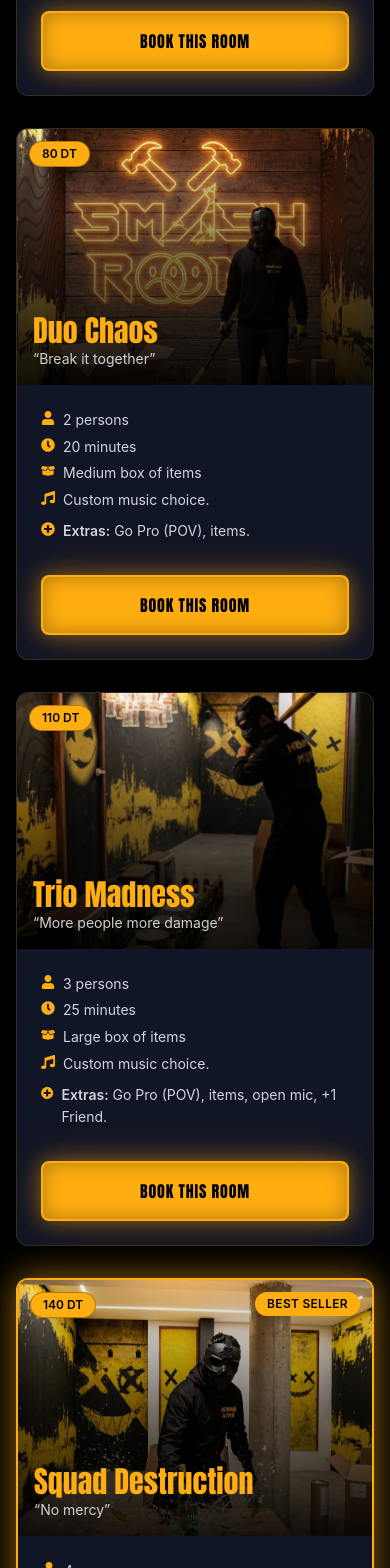
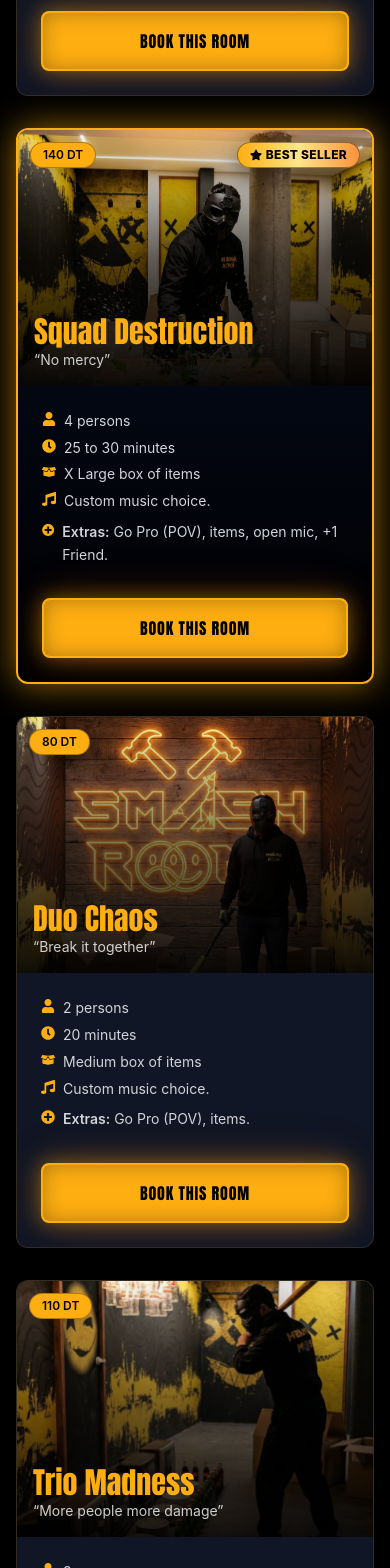
Before and after one commit to moementrabelsi/ragecage-website, a React (Vite) app: page / in a window 390 px wide. Shown: the part 3240-4808 px from the top of the page. Built offline with nearby package versions, Linux system fonts and the light colour scheme; no server answers; a web font is replaced by a local one.

Commit message:
adding back to top button & contact links &cards order

```diff
--- a/src/App.jsx
+++ b/src/App.jsx
@@ -13,6 +13,7 @@ import Booking from './pages/Booking'
 import NotFound from './pages/NotFound'
 import AnimatedBackground from './components/AnimatedBackground'
 import ScrollProgress from './components/ScrollProgress'
+import BackToTop from './components/BackToTop'
 
 function Home() {
   return (
@@ -54,6 +55,7 @@ function App() {
   return (
     <LanguageProvider>
       <ScrollToTop />
+      <BackToTop />
       <Routes>
         <Route path="/" element={<Home />} />
         <Route path="/booking" element={<Booking />} />
--- /dev/null
+++ b/src/components/BackToTop.jsx
@@ -0,0 +1,42 @@
+import { useEffect, useState } from 'react'
+import { motion, AnimatePresence } from 'framer-motion'
+import { FaArrowUp } from 'react-icons/fa'
+
+const SCROLL_THRESHOLD = 400
+
+const BackToTop = () => {
+  const [visible, setVisible] = useState(false)
+
+  useEffect(() => {
+    const onScroll = () => {
+      setVisible(window.scrollY > SCROLL_THRESHOLD)
+    }
+    window.addEventListener('scroll', onScroll)
+    onScroll()
+    return () => window.removeEventListener('scroll', onScroll)
+  }, [])
+
+  const scrollToTop = () => {
+    window.scrollTo({ top: 0, behavior: 'smooth' })
+  }
+
+  return (
+    <AnimatePresence>
+      {visible && (
+        <motion.button
+          initial={{ opacity: 0, y: 20, scale: 0.9 }}
+          animate={{ opacity: 1, y: 0, scale: 1 }}
+          exit={{ opacity: 0, y: 20, scale: 0.9 }}
+          transition={{ duration: 0.2 }}
+          onClick={scrollToTop}
+          aria-label="Back to top"
+          className="fixed bottom-6 right-6 z-40 flex h-12 w-12 items-center justify-center rounded-full bg-rage-yellow text-rage-black shadow-lg border-2 border-rage-yellow hover:bg-rage-yellow/90 hover:shadow-rage-yellow/40 focus:outline-none focus:ring-2 focus:ring-rage-yellow focus:ring-offset-2 focus:ring-offset-rage-black transition-all"
+        >
+          <FaArrowUp className="text-lg" />
+        </motion.button>
+      )}
+    </AnimatePresence>
+  )
+}
+
+export default BackToTop
--- a/src/components/Contact.jsx
+++ b/src/components/Contact.jsx
@@ -77,8 +77,8 @@ const Contact = () => {
   // Memoized static data
   const socialLinks = useMemo(() => [
     { icon: FaFacebook, url: '#', color: 'hover:text-blue-500' },
-    { icon: FaInstagram, url: 'https://www.instagram.com/smashroomtn?igsh=d3RyamxnamkxcHht', color: 'hover:text-pink-500' },
-    { icon: FaTiktok, url: '#', color: 'hover:text-white' },
+    { icon: FaInstagram, url: 'https://www.instagram.com/smashroomtn', color: 'hover:text-pink-500' },
+    { icon: FaTiktok, url: 'https://www.tiktok.com/@smash.room0', color: 'hover:text-white' },
     { icon: FaYoutube, url: '#', color: 'hover:text-red-500' },
   ], [])
 
--- a/src/components/ServicesRooms.jsx
+++ b/src/components/ServicesRooms.jsx
@@ -7,7 +7,8 @@ import {
   FaUser,
   FaClock,
   FaBoxOpen,
-  FaMusic
+  FaMusic,
+  FaStar
 } from 'react-icons/fa'
 import { useTranslation } from '../hooks/useTranslation'
 
@@ -40,7 +41,9 @@ const ServicesRooms = () => {
   const isInView = useInView(ref, { once: true, margin: '-100px' })
   const { t } = useTranslation()
 
+  // Order tweaked so the best-seller pack appears earlier and is more visible
   const services = [
+
     {
       id: 1,
       titleKey: 'services.rooms.soloBlast.title',
@@ -50,6 +53,15 @@ const ServicesRooms = () => {
       price: '45 DT'
     },
     {
+      id: 4,
+      titleKey: 'services.rooms.squadDestructionFour.title',
+      descriptionKey: 'services.rooms.squadDestructionFour.description',
+      itemsKey: 'services.rooms.squadDestructionFour.items',
+      image: '/images/services/7.jpg',
+      bestSeller: true,
+      price: '140 DT'
+    },
+    {
       id: 2,
       titleKey: 'services.rooms.duoChaos.title',
       descriptionKey: 'services.rooms.duoChaos.description',
@@ -57,6 +69,7 @@ const ServicesRooms = () => {
       image: '/images/services/5.jpg',
       price: '80 DT'
     },
+
     {
       id: 3,
       titleKey: 'services.rooms.trioMadness.title',
@@ -64,15 +77,6 @@ const ServicesRooms = () => {
       itemsKey: 'services.rooms.trioMadness.items',
       image: '/images/services/6.jpg',
       price: '110 DT'
-    },
-    {
-      id: 4,
-      titleKey: 'services.rooms.squadDestructionFour.title',
-      descriptionKey: 'services.rooms.squadDestructionFour.description',
-      itemsKey: 'services.rooms.squadDestructionFour.items',
-      image: '/images/services/7.jpg',
-      bestSeller: true,
-      price: '140 DT'
     },
     {
       id: 5,
@@ -165,6 +169,12 @@ const ServicesRooms = () => {
             const cardBorderClass = service.bestSeller
               ? 'border-2 border-rage-yellow shadow-[0_0_35px_rgba(254,174,17,0.6)]'
               : 'border border-rage-yellow/15 shadow-lg'
+            const cardBgClass = service.bestSeller
+              ? 'bg-gradient-to-b from-gray-900/95 via-gray-950/95 to-black'
+              : 'bg-gray-900/95'
+            const imageOverlayClass = service.bestSeller
+              ? 'bg-gradient-to-t from-black/95 via-black/60 to-transparent'
+              : 'bg-gradient-to-t from-black/90 via-black/50 to-transparent'
 
             return (
               <motion.div
@@ -176,7 +186,7 @@ const ServicesRooms = () => {
                   boxShadow: '0 15px 35px rgba(254,174,17,0.3)',
                   transition: { duration: 0.4, ease: [0.25, 0.46, 0.45, 0.94] }
                 }}
-                className={`bg-gray-900/95 rounded-xl overflow-hidden flex flex-col rage-card-hover ${cardBorderClass}`}
+                className={`${cardBgClass} rounded-xl overflow-hidden flex flex-col rage-card-hover ${cardBorderClass}`}
               >
                 <div className="relative h-64 overflow-hidden">
                   <motion.img
@@ -186,14 +196,15 @@ const ServicesRooms = () => {
                     whileHover={{ scale: 1.15 }}
                     transition={{ duration: 0.4 }}
                   />
-                  <div className="absolute inset-0 bg-gradient-to-t from-black/90 via-black/50 to-transparent" />
+                  <div className={`absolute inset-0 ${imageOverlayClass}`} />
                   {service.price && (
                     <div className="absolute top-3 left-3 bg-rage-yellow text-rage-black text-xs font-semibold px-3 py-1 rounded-full shadow-lg border border-black/30">
                       {service.price}
                     </div>
                   )}
                   {service.bestSeller && (
-                    <div className="absolute top-3 right-3 bg-rage-yellow text-rage-black text-xs font-semibold px-3 py-1 rounded-full shadow-lg uppercase tracking-wide">
+                    <div className="absolute top-3 right-3 flex items-center bg-gradient-to-r from-rage-yellow via-amber-200 to-orange-400 text-black text-xs font-extrabold px-3 py-1 rounded-full uppercase tracking-wide border border-black/40 shadow-[0_10px_25px_rgba(0,0,0,0.55)]">
+                      <FaStar className="text-black mr-1" />
                       {t('services.bestSeller')}
                     </div>
                   )}
@@ -251,6 +262,12 @@ const ServicesRooms = () => {
               const cardBorderClass = service.bestSeller
                 ? 'border-2 border-rage-yellow shadow-[0_0_35px_rgba(254,174,17,0.6)]'
                 : 'border border-rage-yellow/15 shadow-lg'
+              const cardBgClass = service.bestSeller
+                ? 'bg-gradient-to-b from-gray-900/95 via-gray-950/95 to-black'
+                : 'bg-gray-900/95'
+              const imageOverlayClass = service.bestSeller
+                ? 'bg-gradient-to-t from-black/95 via-black/60 to-transparent'
+                : 'bg-gradient-to-t from-black/90 via-black/50 to-transparent'
 
               return (
                 <motion.div
@@ -262,7 +279,7 @@ const ServicesRooms = () => {
                     boxShadow: '0 15px 35px rgba(254,174,17,0.3)',
                     transition: { duration: 0.4, ease: [0.25, 0.46, 0.45, 0.94] }
                   }}
-                  className={`bg-gray-900/95 rounded-xl overflow-hidden flex flex-col rage-card-hover md:w-[calc(50%-1rem)] lg:w-[calc(33.333%-1rem)] ${cardBorderClass}`}
+                  className={`${cardBgClass} rounded-xl overflow-hidden flex flex-col rage-card-hover md:w-[calc(50%-1rem)] lg:w-[calc(33.333%-1rem)] ${cardBorderClass}`}
                 >
                   <div className="relative h-64 overflow-hidden">
                     <motion.img
@@ -272,14 +289,15 @@ const ServicesRooms = () => {
                       whileHover={{ scale: 1.15 }}
                       transition={{ duration: 0.4 }}
                     />
-                    <div className="absolute inset-0 bg-gradient-to-t from-black/90 via-black/50 to-transparent" />
+                    <div className={`absolute inset-0 ${imageOverlayClass}`} />
                     {service.price && (
                       <div className="absolute top-3 left-3 bg-rage-yellow text-rage-black text-xs font-semibold px-3 py-1 rounded-full shadow-lg border border-black/30">
                         {service.price}
                       </div>
                     )}
                     {service.bestSeller && (
-                      <div className="absolute top-3 right-3 bg-rage-yellow text-rage-black text-xs font-semibold px-3 py-1 rounded-full shadow-lg uppercase tracking-wide">
+                      <div className="absolute top-3 right-3 flex items-center bg-gradient-to-r from-rage-yellow via-amber-200 to-orange-400 text-black text-xs font-extrabold px-3 py-1 rounded-full uppercase tracking-wide border border-black/40 shadow-[0_10px_25px_rgba(0,0,0,0.55)]">
+                        <FaStar className="text-black mr-1" />
                         {t('services.bestSeller')}
                       </div>
                     )}
```
